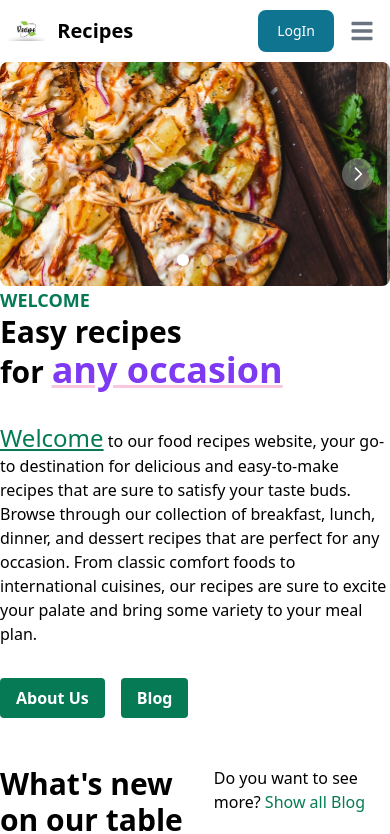
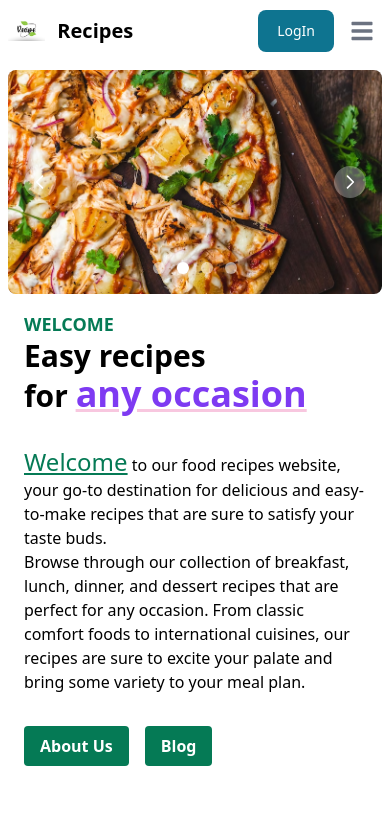
Before and after one commit to HayatEmraan/food-recipes-client, a React (Vite) app: page / in a window 390 px wide. Shown: the top 834 px of the page. Built offline with nearby package versions, Linux system fonts and the light colour scheme; no server answers.

Commit message:
responsive made

```diff
--- a/src/context/Forgot.jsx
+++ b/src/context/Forgot.jsx
@@ -18,7 +18,7 @@ const Forgot = () => {
   return (
     <div>
       <form
-        className="flex flex-col gap-4 max-w-lg mx-auto"
+        className="flex flex-col gap-4 p-4 lg:p-0 max-w-lg mx-auto"
         onSubmit={handleForgotPassword}
       >
         <div>
--- a/src/context/LogIn.jsx
+++ b/src/context/LogIn.jsx
@@ -46,7 +46,7 @@ const LogIn = () => {
   return (
     <div className="container mx-auto">
       <form
-        className="flex flex-col gap-4 max-w-lg mx-auto"
+        className="flex flex-col gap-4 max-w-lg mx-auto p-4 lg:p-0"
         onSubmit={handleLogIn}
       >
         <div>
@@ -110,7 +110,7 @@ const LogIn = () => {
         <Button type="submit">Submit</Button>
       </form>
       <div className="mr-48">
-        <div className="flex w-48 gap-2 mx-auto mt-4">
+        <div className="flex w-44  lg:w-48 gap-2 mx-auto mt-4">
           <img
             onClick={handleGoogleSignIn}
             className="cursor-pointer"
--- a/src/context/Register.jsx
+++ b/src/context/Register.jsx
@@ -52,7 +52,7 @@ const Register = () => {
   return (
     <div className="container mx-auto">
       <form
-        className="flex flex-col gap-4 max-w-lg mx-auto"
+        className="flex flex-col gap-4 max-w-lg mx-auto p-4 lg:p-0"
         onSubmit={handleSignUp}
       >
         <div>
@@ -177,7 +177,7 @@ const Register = () => {
         <Button type="submit">Register new account</Button>
       </form>
       <div className="mr-48">
-        <div className="flex w-48 gap-2 mx-auto mt-4">
+        <div className="flex w-44  lg:w-48 gap-2 mx-auto mt-4">
           <img
             onClick={handleGoogleSignIn}
             className="cursor-pointer"
--- a/src/libs/home/Home.jsx
+++ b/src/libs/home/Home.jsx
@@ -20,7 +20,7 @@ const Home = () => {
   }, []);
 
   return (
-    <div className="container mx-auto">
+    <div className="container mx-auto p-2 lg:p-0">
       <div className="lg:flex flex-row-reverse items-center gap-4">
         <div>
           <div className="h-56 sm:h-64 xl:h-80 2xl:h-96">
@@ -32,7 +32,7 @@ const Home = () => {
             </Carousel>
           </div>
         </div>
-        <div className="md:px-[2]">
+        <div className="p-4 lg:p-0">
           <h2 className="text-lg text-green-600 font-semibold">WELCOME</h2>
           <p className="text-3xl font-bold mb-8">
             Easy recipes <br />
@@ -76,7 +76,7 @@ const Home = () => {
             recipes.map((item) => {
               return (
                 <div key={item.id}>
-                  <div className="max-w-lg">
+                  <div className="max-w-lg mb-4 lg:mb-0">
                     <Card>
                       <img
                         className="rounded w-full h-96"
```
